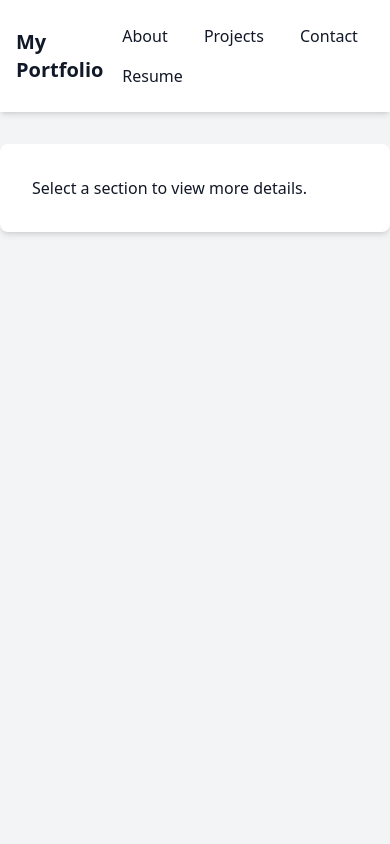
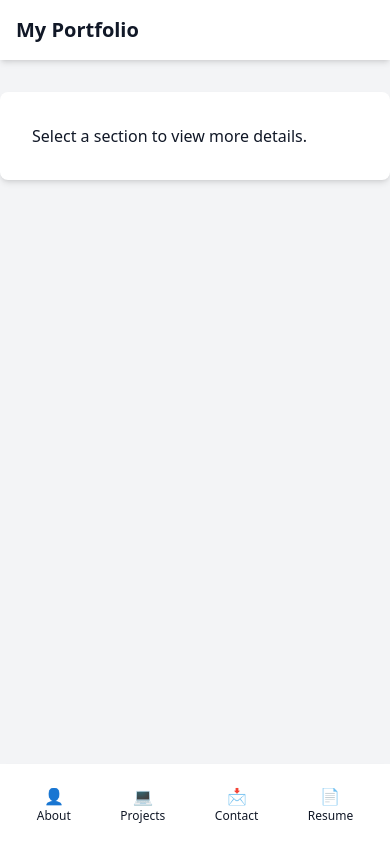
Before and after one commit to JDSalisbury/fast_htmx_folio, a FastAPI app: page / in a window 390 px wide. Run offline with FastAPI, Linux system fonts and the light colour scheme; style sheets or scripts are compiled from the project's sources; some libraries are stand-ins or nearby versions.

Commit message:
Updating main layout to work better on phones n such.

```diff
--- a/templates/index.html
+++ b/templates/index.html
@@ -6,12 +6,15 @@
     <title>Jeff Salisbury</title>
     <script src="https://unpkg.com/htmx.org@1.9.5"></script>
     <script src="https://cdn.tailwindcss.com"></script>
+    <link href="/static/styles.css" rel="stylesheet" />
   </head>
   <body class="bg-gray-100 text-gray-900">
     <!-- Navigation -->
     <nav class="bg-white shadow-md p-4 flex justify-between items-center">
       <h1 class="text-xl font-bold">My Portfolio</h1>
-      <div>
+
+      <!-- Desktop Menu (Only visible on medium and larger screens) -->
+      <div class="hidden md:flex space-x-4">
         <button class="px-4 py-2" hx-get="/about.html" hx-target="#content">
           About
         </button>
@@ -27,18 +30,83 @@
       </div>
     </nav>
 
-    <!-- Hero Section -->
-    <!-- <section class="text-center py-16 bg-gray-200">
-      <h2 class="text-4xl font-bold">Welcome to My Portfolio</h2>
-      <p class="mt-2 text-lg">Showcasing my work and skills</p>
-    </section> -->
+    <!-- Mobile Bottom Navigation Bar -->
+    <div
+      class="fixed bottom-0 left-0 w-full bg-white shadow-md md:hidden flex justify-around p-3 z-10"
+    >
+      <button
+        class="flex flex-col items-center px-4 py-2"
+        hx-get="/about.html"
+        hx-target="#content"
+      >
+        <span>👤</span>
+        <span class="text-xs">About</span>
+      </button>
+      <button
+        class="flex flex-col items-center px-4 py-2"
+        hx-get="/projects.html"
+        hx-target="#content"
+      >
+        <span>💻</span>
+        <span class="text-xs">Projects</span>
+      </button>
+      <button
+        class="flex flex-col items-center px-4 py-2"
+        hx-get="/contact.html"
+        hx-target="#content"
+      >
+        <span>📩</span>
+        <span class="text-xs">Contact</span>
+      </button>
+      <button
+        class="flex flex-col items-center px-4 py-2"
+        hx-get="/resume.html"
+        hx-target="#content"
+      >
+        <span>📄</span>
+        <span class="text-xs">Resume</span>
+      </button>
+    </div>
 
-    <!-- Dynamic Content Section -->
     <section
       id="content"
-      class="container mx-auto p-8 bg-white shadow-md mt-8 rounded-lg"
+      class="container mx-auto p-8 bg-white shadow-md mt-8 rounded-lg mb-11"
     >
       <p>Select a section to view more details.</p>
     </section>
   </body>
 </html>
+<script>
+  let isTyping = false;
+
+  function typeText() {
+    const text = "Dev | Solver | Storyteller";
+    const typewriter = document.getElementById("typewriter");
+    const cursor = document.getElementById("cursor");
+
+    if (isTyping || !typewriter) return;
+
+    isTyping = true;
+    typewriter.innerHTML = "";
+    cursor.style.display = "inline";
+
+    let index = 0;
+
+    function type() {
+      typewriter.innerHTML =
+        text.substring(0, index) + "<span id='cursor'></span>";
+      if (index < text.length) {
+        typewriter.innerHTML += text.charAt(index);
+        index++;
+        setTimeout(type, 80);
+      } else {
+        cursor.style.display = "none";
+        isTyping = false;
+      }
+    }
+
+    type();
+  }
+
+  document.addEventListener("htmx:load", typeText);
+</script>
```
